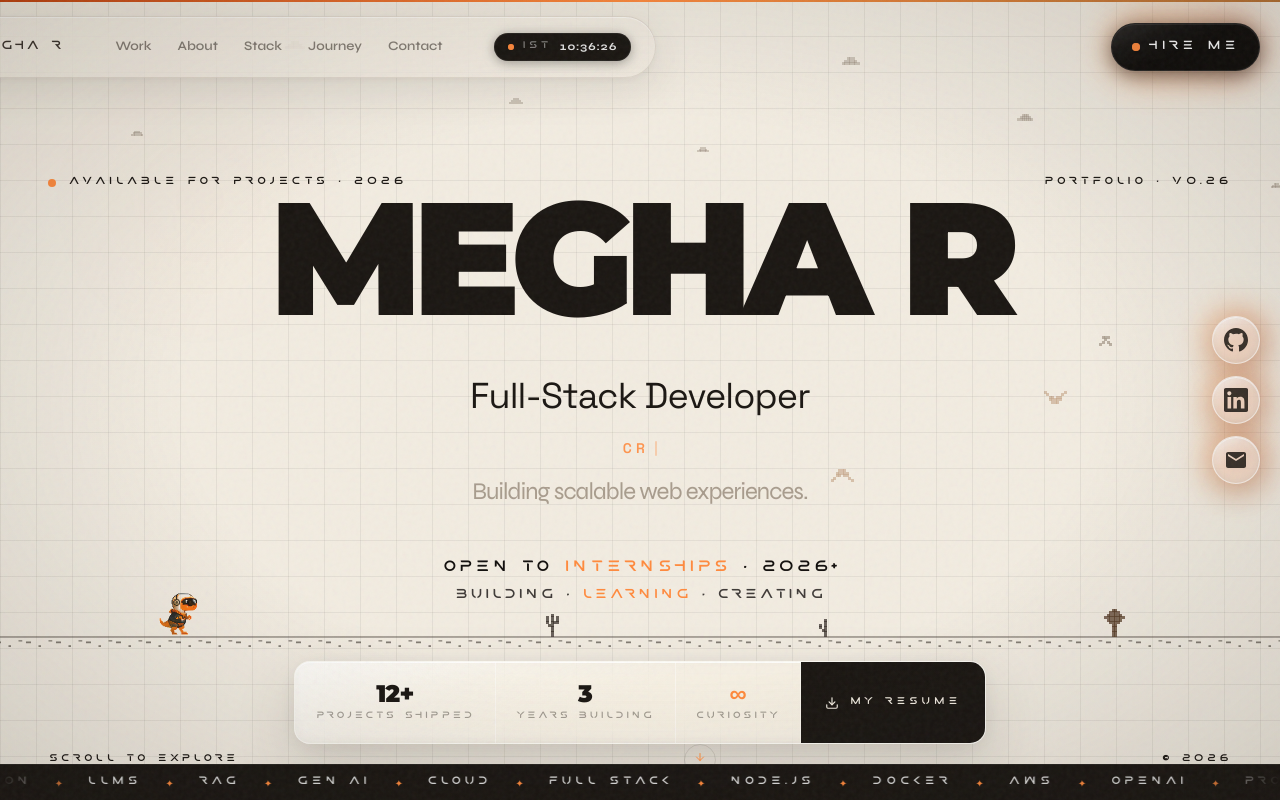
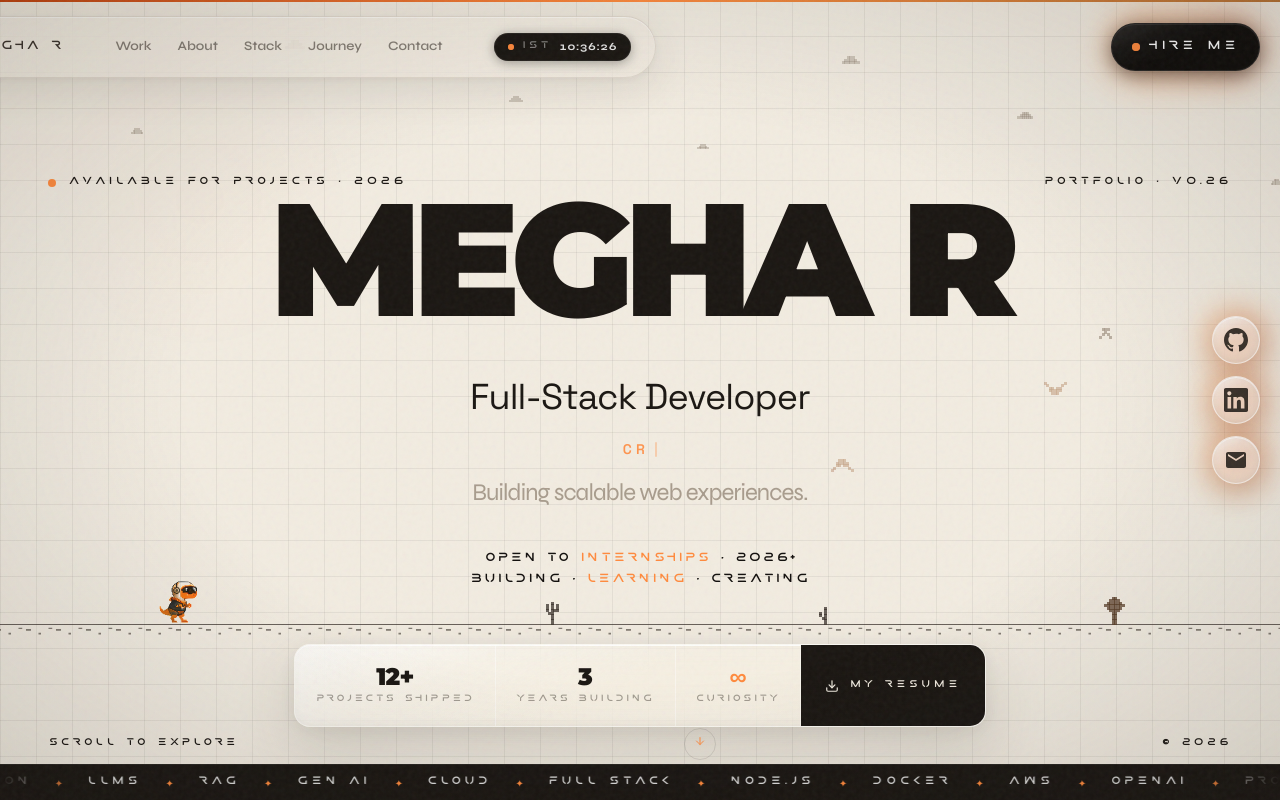
Before and after one commit to Megha-r20/MeghaR_portfolio, a Next.js app: page / in a window 1280 px wide. Shown: the top 800 px of the page. Built offline with nearby package versions, Linux system fonts and the light colour scheme; a web font is replaced by a local one.

Commit message:
Update portfolio website

```diff
--- a/app/page.tsx
+++ b/app/page.tsx
@@ -824,14 +824,10 @@ export default function Home() {
 
               <ScrollReveal
                 initialTransform="translateY(30px)"
-                className="flex flex-col items-center gap-2 mt-6 text-center"
+                className="text-[11px] uppercase tracking-[0.15em] text-[#110e0c] font-researcher font-black text-center mt-4"
               >
-                <div className="font-researcher text-[12px] md:text-[14px] font-black uppercase tracking-[0.15em] text-[#110e0c]">
-                  OPEN TO <span className="text-[#ff8a3d]">INTERNSHIPS</span> &middot; 2026+
-                </div>
-                <div className="font-researcher text-[10px] md:text-[12px] font-bold uppercase tracking-[0.15em] text-[#110e0c]/80">
-                  BUILDING &middot; <span className="text-[#ff8a3d]">LEARNING</span> &middot; CREATING
-                </div>
+                <div>OPEN TO <span className="text-[#ff8a3d] font-bold">INTERNSHIPS</span> &middot; 2026+</div>
+                <div className="mt-1">BUILDING &middot; <span className="text-[#ff8a3d] font-bold">LEARNING</span> &middot; CREATING</div>
               </ScrollReveal>
 
               {/* Stats card + resume */}
```
